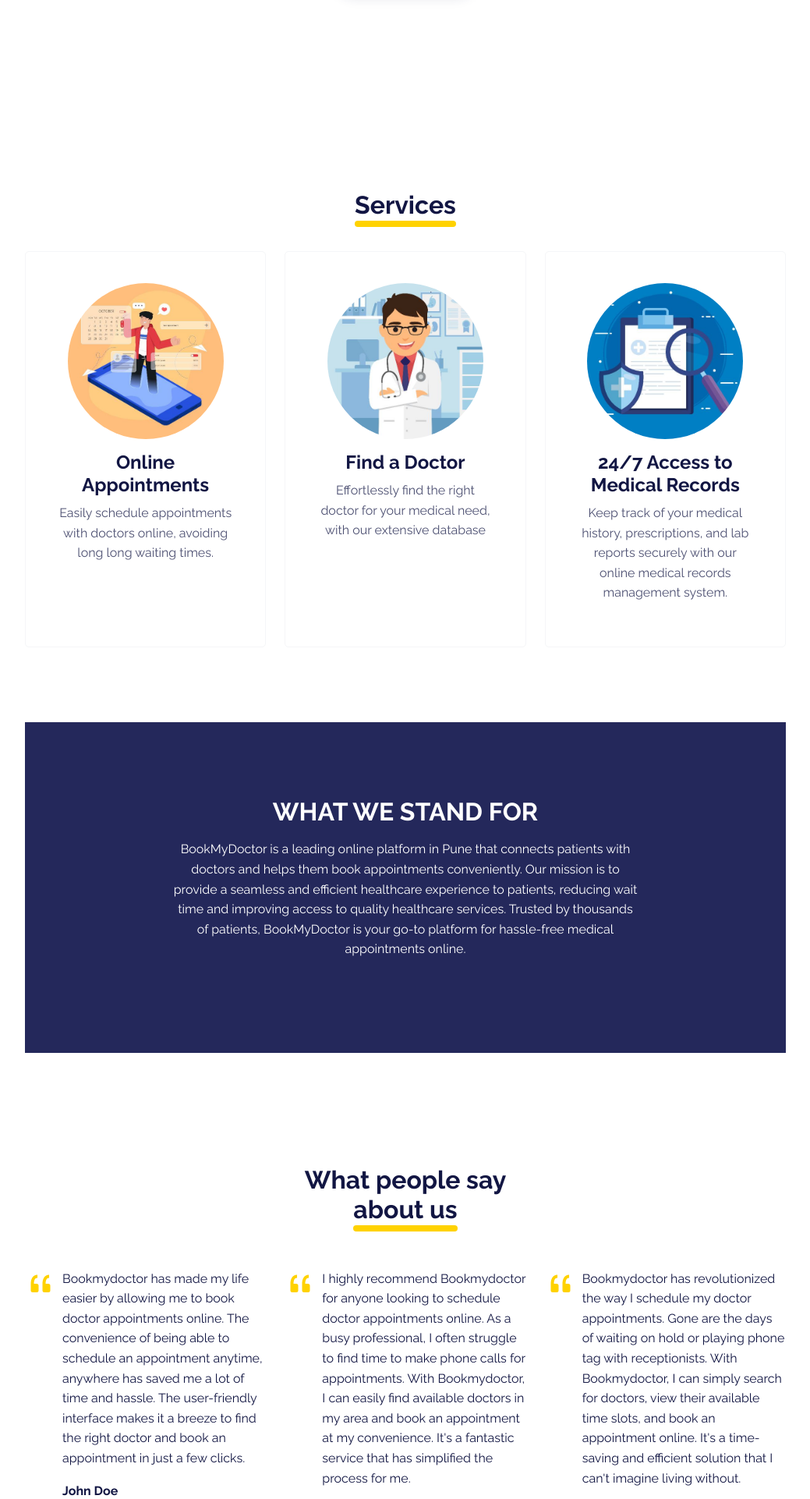
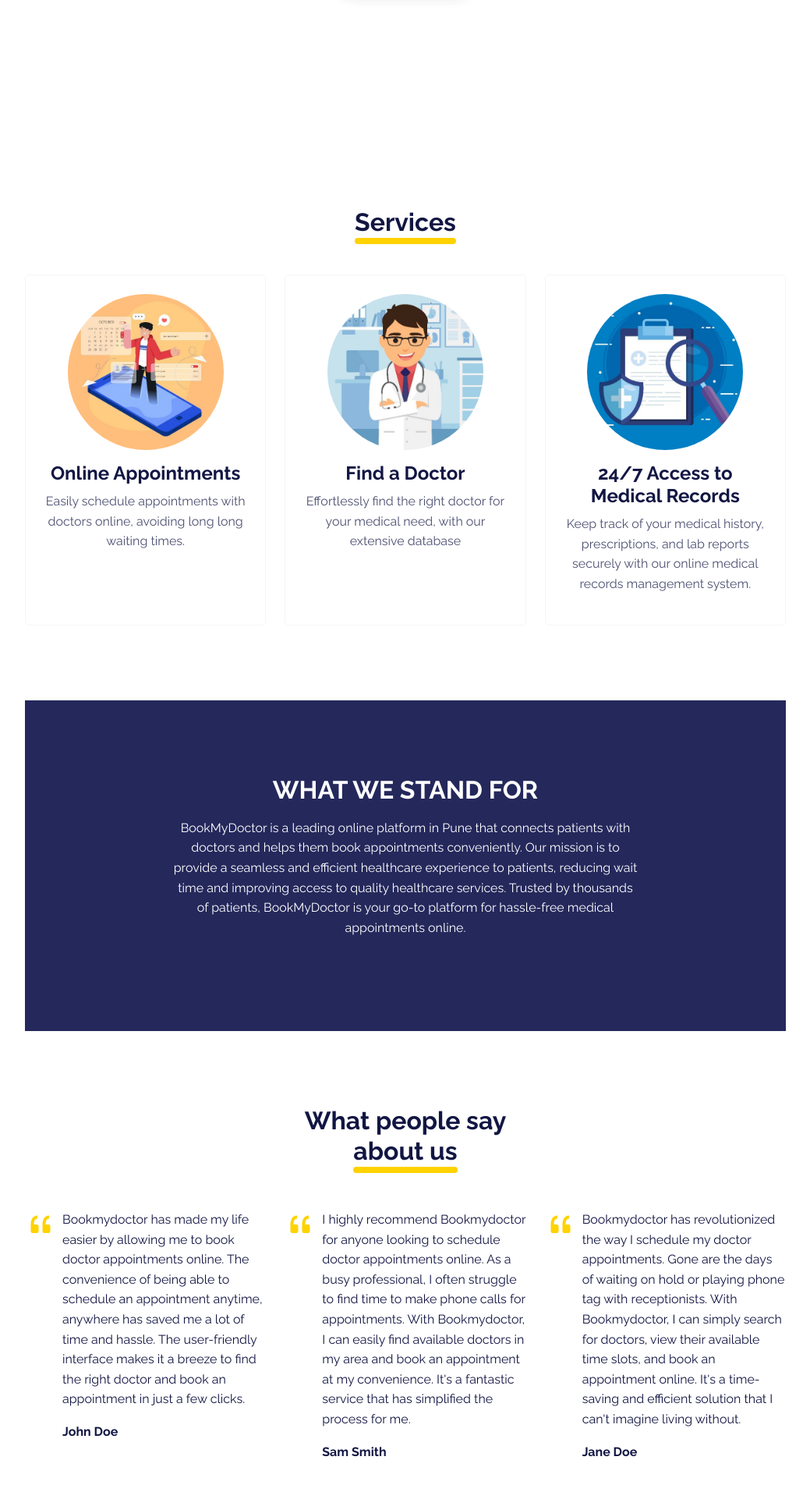
Before and after one commit to ShyamGadde/book-my-doctor, a PHP site: page / in a window 1280 px wide. Shown: the part 630-2552 px from the top of the page at 78% size, without its empty margins (120-1159 px from the left). Run offline with PHP 8.4, Linux system fonts and the light colour scheme; some web fonts are replaced.

Commit message:
fix: :lipstick: too much whitespace

```diff
--- a/index.php
+++ b/index.php
@@ -8,14 +8,14 @@
 <main class="pt-5 min-vh-100">
 
   <div class="container pt-4 pt-xl-5 d-flex flex-column mt-5">
-    <div class="row pt-2" data-aos="fade-up">
+    <div class="row pt-2">
       <div class="col-md-8 text-center text-md-start mx-auto">
         <div class="text-center">
           <h1 class="display-4 fw-bold mb-5" data-aos="fade-up">
             BookMyDoctor: Your&nbsp;<br />health&nbsp;<span class="underline pb-2">partner</span>&nbsp;online
           </h1>
 
-          <p class="fs-5 text-muted mb-5" data-aos="fade-up" data-aos-delay="200">
+          <p class="fs-5 text-muted mb-5" data-aos="fade-up" data-aos-delay="50">
             BookMyDoctor lets you book an appointment with your preferred
             doctor online with little to no hassle. Whether you need a
             consultation, a check-up, or a treatment, you can find the right
@@ -24,7 +24,7 @@
             calls, no more hassle. Just book, visit, and get well.
           </p>
 
-          <div data-aos="fade-up" data-aos-delay="400" class="mt-5">
+          <div data-aos="fade-up" data-aos-delay="100" class="mt-5">
             <a class="align-items-center btn btn-primary rounded-pill d-inline-flex align-items-center shadow" href="find-doctor.php">Find a Doctor!&nbsp;<svg xmlns="http://www.w3.org/2000/svg" width="1em" height="1em" viewBox="0 0 24 24" stroke-width="2" stroke="currentColor" fill="none" stroke-linecap="round" stroke-linejoin="round" class="icon icon-tabler icon-tabler-chevron-right">
                 <path stroke="none" d="M0 0h24v24H0z" fill="none"></path>
                 <polyline points="9 6 15 12 9 18"></polyline>
@@ -39,14 +39,14 @@
 <section>
   <div class="container py-4 py-xl-5">
 
-    <h2 class="text-center" data-aos="fade-up" style="font-weight: bold; margin-top: 26px; margin-bottom: 40px">
+    <h2 class="text-center mt-5 mb-5" data-aos="fade-up" data-aos-delay="100" style="font-weight: bold">
       <span class="underline pb-2">Services</span>
     </h2>
 
     <div class="row gy-4 row-cols-1 row-cols-md-2 row-cols-lg-3 justify-content-center" style="text-align: center">
 
-      <div class="col" data-aos="fade-up">
-        <div class="card border-light border-1 d-flex justify-content-center p-4" style="height: 100%; border-width: 1px; border-radius: 5px">
+      <div class="col" data-aos="fade-up" data-aos-delay="100">
+        <div class="card border-light border-1 d-flex justify-content-center p-2" style="height: 100%; border-radius: 5px">
           <div class="card-body">
             <img class="img-fluid rounded-circle mb-3" width="200" height="200" src="assets/img/illustrations/book-appointment.jpg" style="width: 200px; height: 200px" />
             <div>
@@ -61,7 +61,7 @@
       </div>
 
       <div class="col" data-aos="fade-up" data-aos-delay="150">
-        <div class="card border-light border-1 d-flex justify-content-center p-4" style="height: 100%; border-width: 1px; border-radius: 5px">
+        <div class="card border-light border-1 d-flex justify-content-center p-2" style="height: 100%; border-radius: 5px">
           <div class="card-body">
             <img class="img-fluid rounded-circle mb-3" width="200" height="200" src="assets/img/illustrations/doctor.jpg" style="width: 200px; height: 200px" />
             <div>
@@ -75,10 +75,10 @@
         </div>
       </div>
 
-      <div class="col" data-aos="fade-up" data-aos-delay="300">
-        <div class="card border-light border-1 d-flex justify-content-center p-4" style="height: 100%; border-width: 1px; border-radius: 5px">
+      <div class="col" data-aos="fade-up" data-aos-delay="200">
+        <div class="card border-light border-1 d-flex justify-content-center p-2" style="height: 100%; border-radius: 5px">
           <div class="card-body">
-            <img class="img-fluid mb-3 rounded-circle" width="218" height="164" src="assets/img/illustrations/medical-record.jpg" style="width: 200px; height: 200px" />
+            <img class="img-fluid mb-3 rounded-circle" width="200" height="200" src="assets/img/illustrations/medical-record.jpg" style="width: 200px; height: 200px" />
             <div>
               <h4 class="fw-bold">24/7 Access to Medical Records</h4>
               <p class="text-muted">
@@ -131,7 +131,7 @@
   </div>
 </section>
 
-<section class="py-5">
+<section>
   <div class="container py-5">
     <div class="row mb-5">
       <div class="col-md-8 col-xl-6 text-center mx-auto">
@@ -143,7 +143,7 @@
 
     <div class="row row-cols-1 row-cols-sm-2 row-cols-lg-3 d-sm-flex justify-content-sm-center">
 
-      <div class="col mb-4" data-aos="fade-up" data-aos-delay="100">
+      <div class="col mb-4" data-aos="fade-up" data-aos-delay="50">
         <div class="d-flex align-items-center align-items-sm-start">
           <svg xmlns="http://www.w3.org/2000/svg" width="1em" height="1em" fill="currentColor" viewBox="0 0 16 16" class="bi bi-quote fs-1 text-warning flex-shrink-0">
             <path d="M12 12a1 1 0 0 0 1-1V8.558a1 1 0 0 0-1-1h-1.388c0-.351.021-.703.062-1.054.062-.372.166-.703.31-.992.145-.29.331-.517.559-.683.227-.186.516-.279.868-.279V3c-.579 0-1.085.124-1.52.372a3.322 3.322 0 0 0-1.085.992 4.92 4.92 0 0 0-.62 1.458A7.712 7.712 0 0 0 9 7.558V11a1 1 0 0 0 1 1h2Zm-6 0a1 1 0 0 0 1-1V8.558a1 1 0 0 0-1-1H4.612c0-.351.021-.703.062-1.054.062-.372.166-.703.31-.992.145-.29.331-.517.559-.683.227-.186.516-.279.868-.279V3c-.579 0-1.085.124-1.52.372a3.322 3.322 0 0 0-1.085.992 4.92 4.92 0 0 0-.62 1.458A7.712 7.712 0 0 0 3 7.558V11a1 1 0 0 0 1 1h2Z"></path>
@@ -166,7 +166,7 @@
         </div>
       </div>
 
-      <div class="col mb-4" data-aos="fade-up" data-aos-delay="200">
+      <div class="col mb-4" data-aos="fade-up" data-aos-delay="100">
         <div class="d-flex align-items-center align-items-sm-start">
           <svg xmlns="http://www.w3.org/2000/svg" width="1em" height="1em" fill="currentColor" viewBox="0 0 16 16" class="bi bi-quote fs-1 text-warning flex-shrink-0">
             <path d="M12 12a1 1 0 0 0 1-1V8.558a1 1 0 0 0-1-1h-1.388c0-.351.021-.703.062-1.054.062-.372.166-.703.31-.992.145-.29.331-.517.559-.683.227-.186.516-.279.868-.279V3c-.579 0-1.085.124-1.52.372a3.322 3.322 0 0 0-1.085.992 4.92 4.92 0 0 0-.62 1.458A7.712 7.712 0 0 0 9 7.558V11a1 1 0 0 0 1 1h2Zm-6 0a1 1 0 0 0 1-1V8.558a1 1 0 0 0-1-1H4.612c0-.351.021-.703.062-1.054.062-.372.166-.703.31-.992.145-.29.331-.517.559-.683.227-.186.516-.279.868-.279V3c-.579 0-1.085.124-1.52.372a3.322 3.322 0 0 0-1.085.992 4.92 4.92 0 0 0-.62 1.458A7.712 7.712 0 0 0 3 7.558V11a1 1 0 0 0 1 1h2Z"></path>
@@ -189,7 +189,7 @@
         </div>
       </div>
 
-      <div class="col mb-4" data-aos="fade-up" data-aos-delay="300">
+      <div class="col mb-4" data-aos="fade-up" data-aos-delay="150">
         <div class="d-flex align-items-center align-items-sm-start">
           <svg xmlns="http://www.w3.org/2000/svg" width="1em" height="1em" fill="currentColor" viewBox="0 0 16 16" class="bi bi-quote fs-1 text-warning flex-shrink-0">
             <path d="M12 12a1 1 0 0 0 1-1V8.558a1 1 0 0 0-1-1h-1.388c0-.351.021-.703.062-1.054.062-.372.166-.703.31-.992.145-.29.331-.517.559-.683.227-.186.516-.279.868-.279V3c-.579 0-1.085.124-1.52.372a3.322 3.322 0 0 0-1.085.992 4.92 4.92 0 0 0-.62 1.458A7.712 7.712 0 0 0 9 7.558V11a1 1 0 0 0 1 1h2Zm-6 0a1 1 0 0 0 1-1V8.558a1 1 0 0 0-1-1H4.612c0-.351.021-.703.062-1.054.062-.372.166-.703.31-.992.145-.29.331-.517.559-.683.227-.186.516-.279.868-.279V3c-.579 0-1.085.124-1.52.372a3.322 3.322 0 0 0-1.085.992 4.92 4.92 0 0 0-.62 1.458A7.712 7.712 0 0 0 3 7.558V11a1 1 0 0 0 1 1h2Z"></path>
@@ -215,7 +215,7 @@
   </div>
 </section>
 
-<section class="py-5">
+<section class="pb-5">
   <div class="container" data-aos="fade-up">
     <div class="text-white bg-primary border rounded border-primary d-flex flex-column justify-content-between align-items-center flex-lg-row p-4 p-lg-5" data-bs-theme="light">
       <div class="text-center text-lg-start py-3 py-lg-1">
@@ -242,12 +242,12 @@
   </div>
 </section>
 
-<section class="py-4 py-xl-5 mb-5">
+<section class="py-4 py-xl-5">
   <div class="container" data-aos="fade-up">
     <div class="row mb-2">
       <div class="col-md-8 col-xl-6 text-center mx-auto">
         <h2 class="display-6 fw-bold mb-5">
-          <span class="pb-3 underline">FAQ<br /></span>
+          <span class="pb-2 underline">FAQ<br /></span>
         </h2>
       </div>
     </div>
@@ -324,12 +324,12 @@
   </div>
 </section>
 
-<section class="py-5">
-  <div class="container py-5" data-aos="fade-up">
+<section>
+  <div class="container pt-5" data-aos="fade-up">
     <div class="row">
       <div class="col-md-8 col-xl-6 text-center mx-auto">
         <h2 class="display-6 fw-bold mb-4">
-          Got any <span class="underline">questions</span>?
+          Got any <span class="pb-2 underline">questions</span>?
         </h2>
         <p class="text-muted">
           Our team is always here to help. Send us a message and we'll get
```
